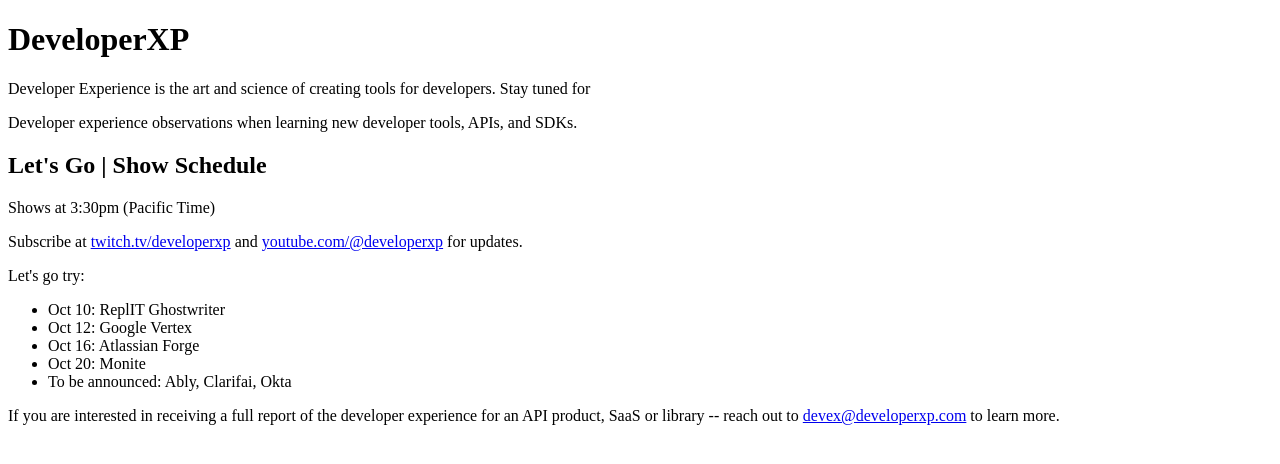
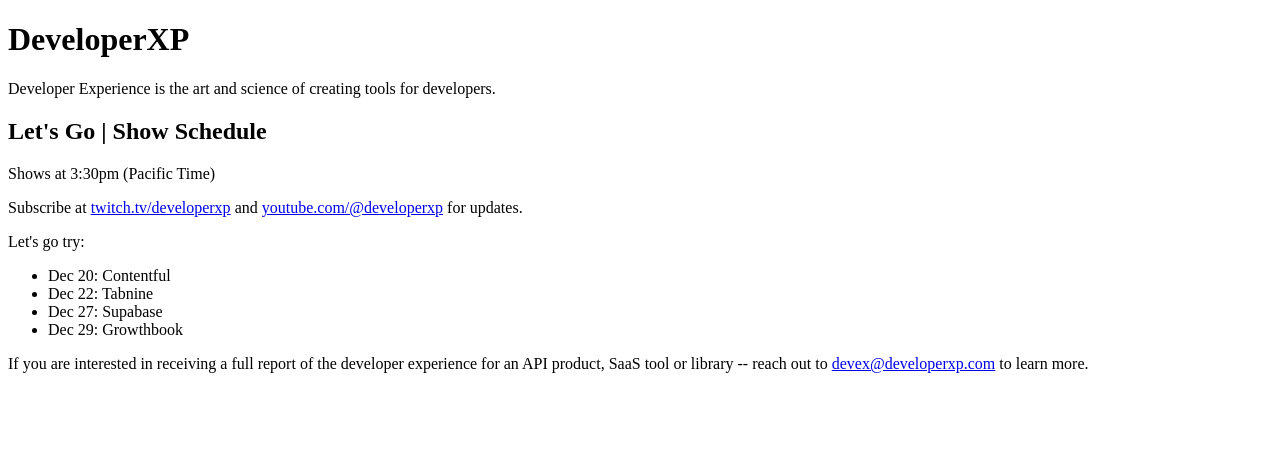
Before and after one commit to devrelteam/developerxp.com, a SvelteKit app: page / in a window 1280 px wide. Shown: the top 464 px of the page. Built offline with nearby package versions, Linux system fonts and the light colour scheme.

Commit message:
schedule updates

```diff
--- a/src/routes/+page.svelte
+++ b/src/routes/+page.svelte
@@ -4,9 +4,9 @@
 </svelte:head>
 
 
+
 <h1>DeveloperXP</h1>
-<p>Developer Experience is the art and science of creating tools for developers. Stay tuned for </p>
-<p>Developer experience observations when learning new developer tools, APIs, and SDKs.</p>
+<p>Developer Experience is the art and science of creating tools for developers.</p>
 
 <h2>Let's Go | Show Schedule</h2>
 <p>Shows at 3:30pm (Pacific Time)</p>
@@ -15,11 +15,10 @@
 
 <p>Let's go try:</p>
 <ul>
-<li>Oct 10: ReplIT Ghostwriter</li>
-<li>Oct 12: Google Vertex</li>
-<li>Oct 16: Atlassian Forge</li>
-<li>Oct 20: Monite</li>
-<li>To be announced: Ably, Clarifai, Okta</li>
+<li>Dec 20: Contentful</li>
+<li>Dec 22: Tabnine</li>
+<li>Dec 27: Supabase</li>
+<li>Dec 29: Growthbook</li>
 </ul>
 
-<p>If you are interested in receiving a full report of the developer experience for an API product, SaaS or library -- reach out to <a href="mailto:devex@developerxp.com">devex@developerxp.com</a> to learn more.</p>
+<p>If you are interested in receiving a full report of the developer experience for an API product, SaaS tool or library -- reach out to <a href="mailto:devex@developerxp.com">devex@developerxp.com</a> to learn more.</p>
```
